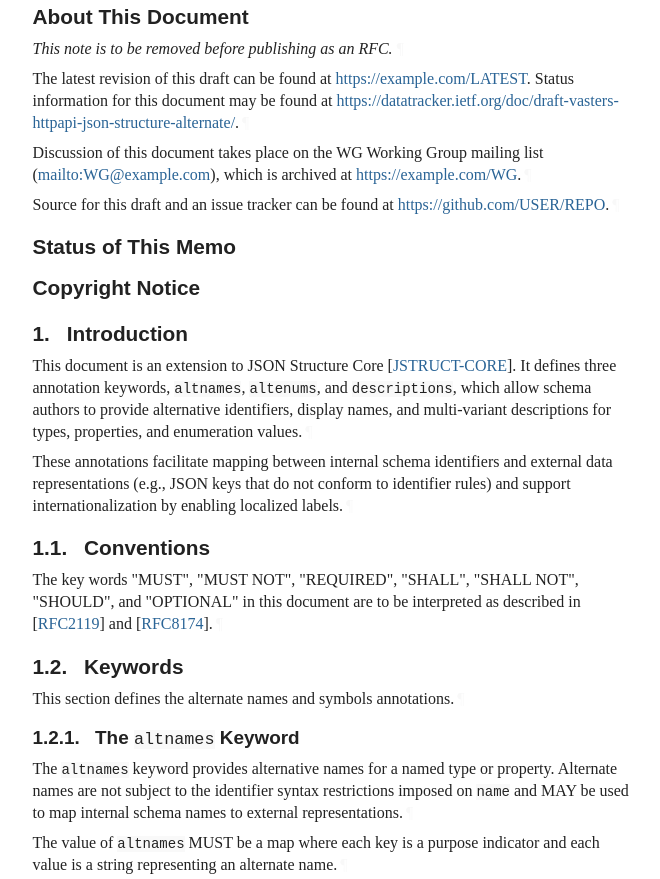
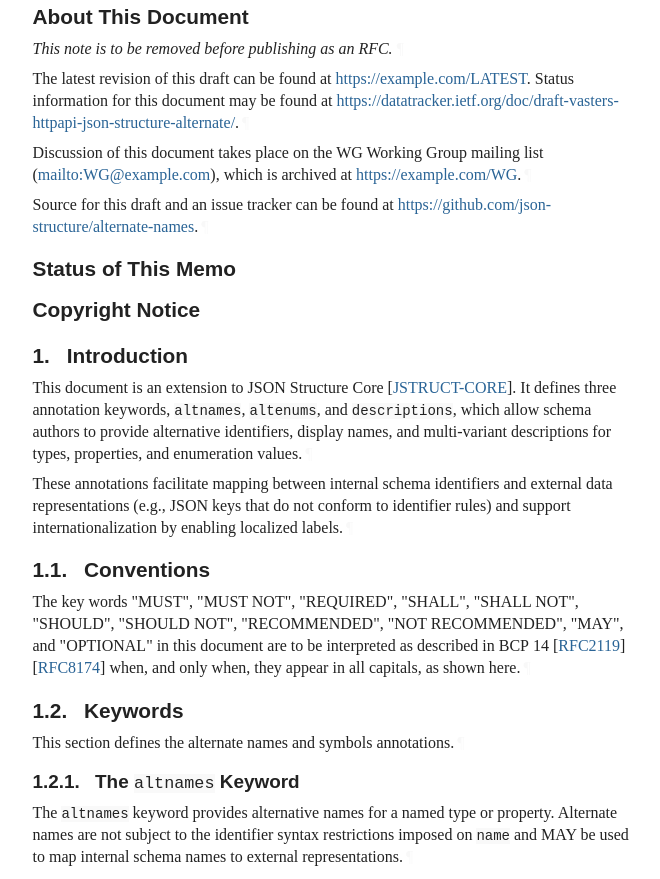
Before and after one commit to json-structure/alternate-names, a plain HTML site: page draft-vasters-httpapi-json-structure-alternate-names.html in a window 1280 px wide. Shown: the part 498-1377 px from the top of the page, without its empty margins (92-752 px from the left). Drawn offline with Linux system fonts and the light colour scheme; a web font is replaced by a local one.

Commit message:
Script updating gh-pages from 9a64269. [ci skip]

```diff
--- a/draft-vasters-httpapi-json-structure-alternate-names.html
+++ b/draft-vasters-httpapi-json-structure-alternate-names.html
@@ -13,9 +13,8 @@ schema authors to provide alternative identifiers, display names, and
 multi-variant descriptions for types, properties, and enumeration values.
     " name="description">
 <meta content="xml2rfc 3.28.0" name="generator">
-<meta content="next generation" name="keyword">
-<meta content="unicorn" name="keyword">
-<meta content="sparkling distributed ledger" name="keyword">
+<meta content="JSON" name="keyword">
+<meta content="schema" name="keyword">
 <meta content="draft-vasters-httpapi-json-structure-alternate-names" name="ietf.draft">
 <!-- Generator version information:
   xml2rfc 3.28.0
@@ -1102,7 +1101,7 @@ multi-variant descriptions for types, properties, and enumeration values.<a href
         WG Working Group mailing list (<span><a href="mailto:WG@example.com">mailto:WG@example.com</a></span>),
         which is archived at <span><a href="https://example.com/WG">https://example.com/WG</a></span>.<a href="#section-note.1-3" class="pilcrow">¶</a></p>
 <p id="section-note.1-4">Source for this draft and an issue tracker can be found at
-        <span><a href="https://github.com/USER/REPO">https://github.com/USER/REPO</a></span>.<a href="#section-note.1-4" class="pilcrow">¶</a></p>
+        <span><a href="https://github.com/json-structure/alternate-names">https://github.com/json-structure/alternate-names</a></span>.<a href="#section-note.1-4" class="pilcrow">¶</a></p>
 </section>
 <div id="status-of-memo">
 <section id="section-boilerplate.1">
@@ -1210,9 +1209,11 @@ rules) and support internationalization by enabling localized labels.<a href="#s
         <h3 id="name-conventions">
 <a href="#section-1.1" class="section-number selfRef">1.1. </a><a href="#name-conventions" class="section-name selfRef">Conventions</a>
         </h3>
-<p id="section-1.1-1">The key words "MUST", "MUST NOT", "REQUIRED", "SHALL", "SHALL NOT", "SHOULD",
-and "OPTIONAL" in this document are to be interpreted as described in
-<span>[<a href="#RFC2119" class="cite xref">RFC2119</a>]</span> and <span>[<a href="#RFC8174" class="cite xref">RFC8174</a>]</span>.<a href="#section-1.1-1" class="pilcrow">¶</a></p>
+<p id="section-1.1-1">The key words "MUST", "MUST NOT", "REQUIRED", "SHALL", "SHALL
+NOT", "SHOULD", "SHOULD NOT", "RECOMMENDED", "NOT RECOMMENDED",
+"MAY", and "OPTIONAL" in this document are to be interpreted as
+described in BCP 14 <span>[<a href="#RFC2119" class="cite xref">RFC2119</a>]</span> <span>[<a href="#RFC8174" class="cite xref">RFC8174</a>]</span> when, and only when, they
+appear in all capitals, as shown here.<a href="#section-1.1-1" class="pilcrow">¶</a></p>
 </section>
 </div>
 <div id="keywords">
```
Also changed, not shown: draft-vasters-httpapi-json-structure-alternate-names.txt.
